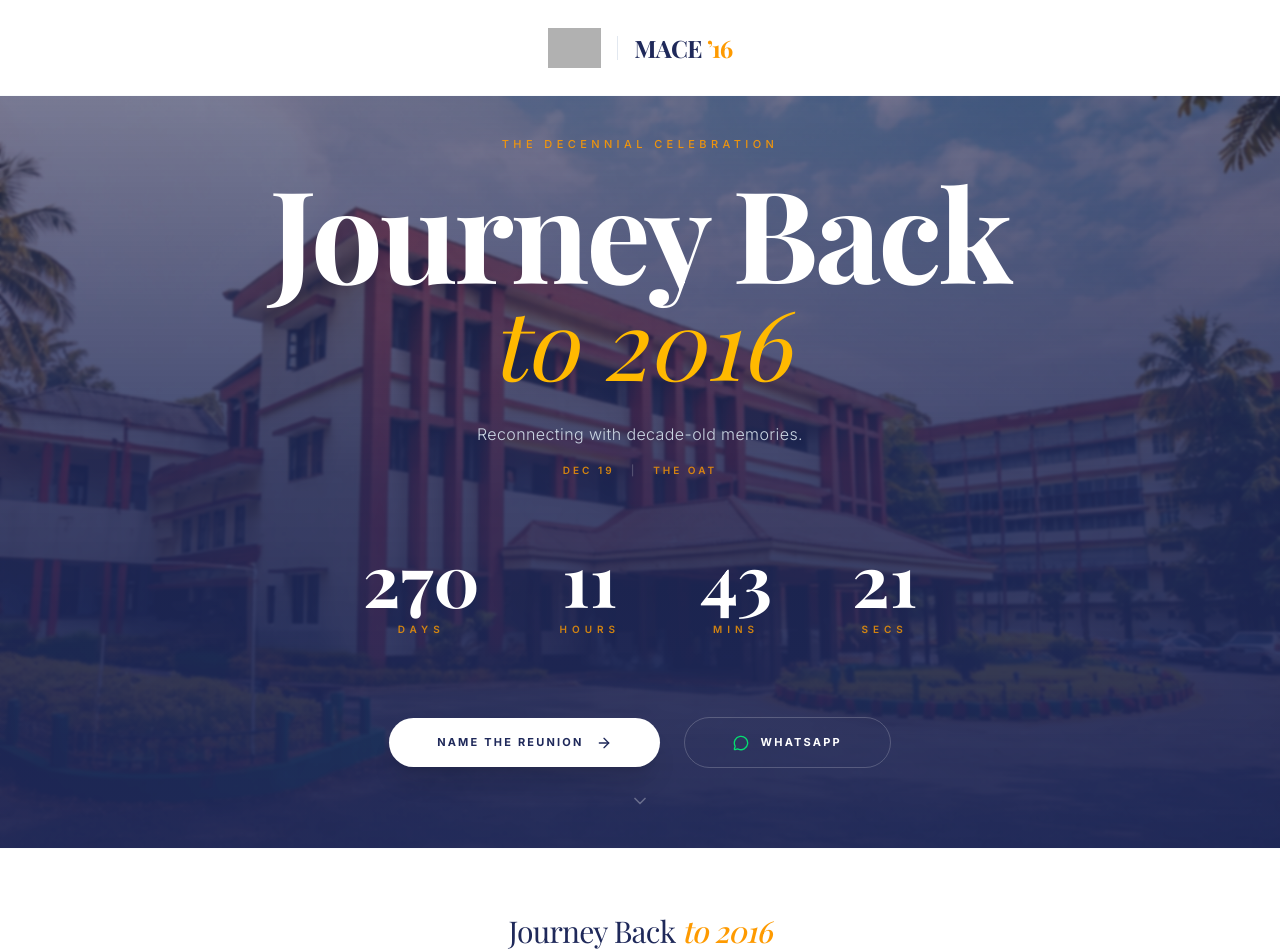
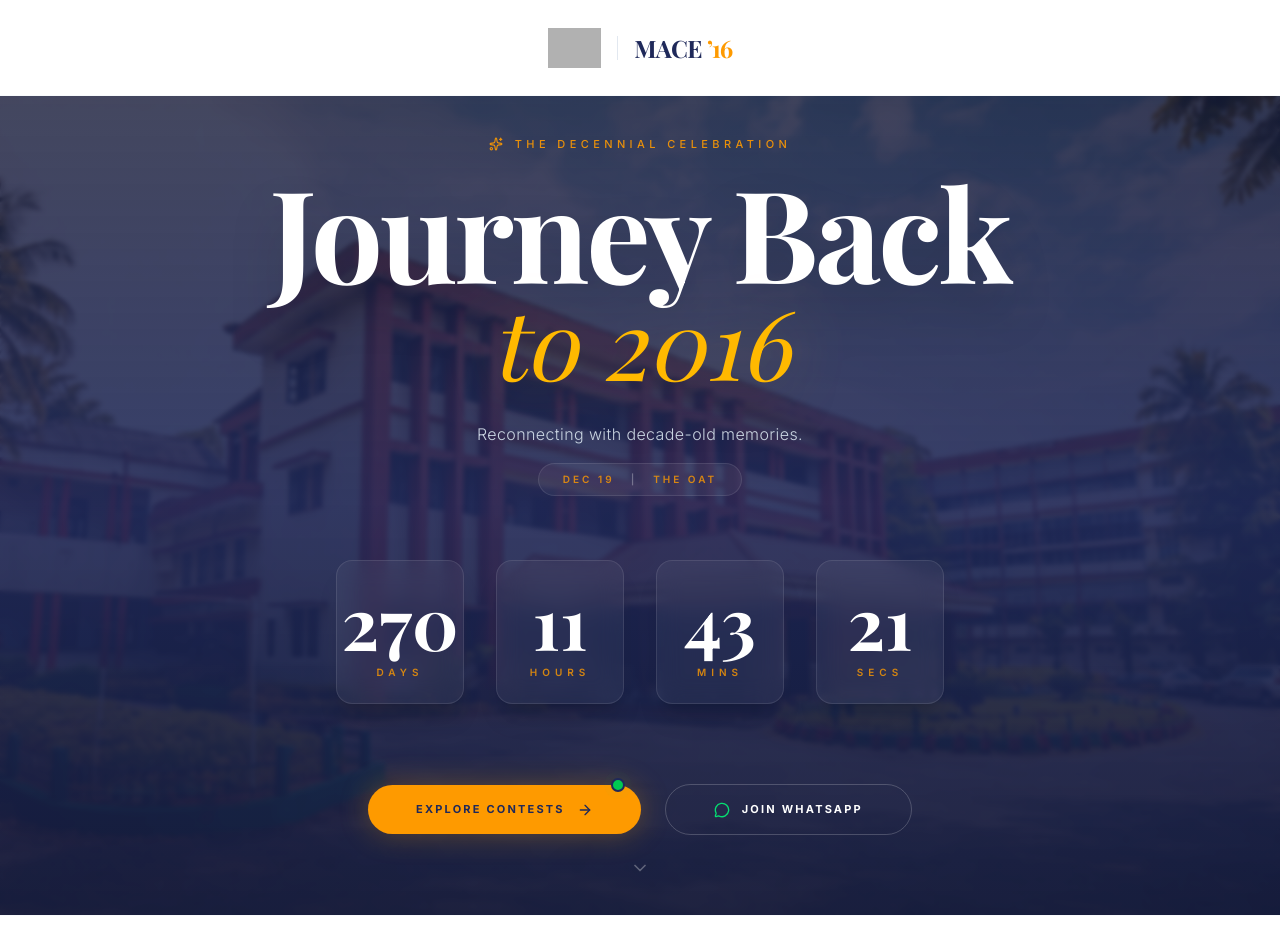
Before and after one commit to mace-2016/alumnimeet, a Next.js app: page / in a window 1280 px wide. Shown: the top 952 px of the page. Built offline with nearby package versions, Linux system fonts and the light colour scheme; grey boxes are pictures that could not be loaded; a web font is replaced by a local one.

Commit message:
Update page.tsx

```diff
--- a/app/page.tsx
+++ b/app/page.tsx
@@ -5,15 +5,22 @@ import Link from "next/link";
 import { ArrowRight, MessageCircle, Sparkles, ChevronDown } from "lucide-react";
 
 export default function HomePage() {
+  const [mounted, setMounted] = useState(false);
   const [timeLeft, setTimeLeft] = useState({ days: 0, hours: 0, minutes: 0, seconds: 0 });
 
   useEffect(() => {
+    setMounted(true); // Prevents Next.js hydration mismatch on the timer
+
     // Targeted to Dec 19, 2026
     const targetDate = new Date("2026-12-19T00:00:00").getTime();
+
     const timer = setInterval(() => {
       const now = new Date().getTime();
       const distance = targetDate - now;
-      if (distance < 0) { clearInterval(timer); return; }
+      if (distance < 0) {
+        clearInterval(timer);
+        return;
+      }
       setTimeLeft({
         days: Math.floor(distance / (1000 * 60 * 60 * 24)),
         hours: Math.floor((distance % (1000 * 60 * 60 * 24)) / (1000 * 60 * 60)),
@@ -21,72 +28,93 @@ export default function HomePage() {
         seconds: Math.floor((distance % (1000 * 60)) / 1000),
       });
     }, 1000);
+
     return () => clearInterval(timer);
   }, []);
 
   return (
     <div className="relative min-h-[calc(100vh-80px)] w-full flex flex-col items-center justify-center overflow-hidden font-sans">
+
+      {/* Background matches the Contest Hub depth perfectly */}
       <div className="absolute inset-0 bg-cover bg-center bg-no-repeat" style={{ backgroundImage: "url('/hero.jpg')" }} />
-      <div className="absolute inset-0 bg-gradient-to-b from-[#1f295a]/60 via-[#1f295a]/85 to-[#1f295a]/95 backdrop-blur-[1px]" />
+      <div className="absolute inset-0 bg-gradient-to-b from-[#151c3d]/80 via-[#1f295a]/90 to-[#151c3d]/95 backdrop-blur-[2px]" />
 
       <main className="relative z-10 w-full max-w-6xl px-6 text-center text-white pt-10 pb-20">
+
         <div className="animate-in fade-in slide-in-from-top-4 duration-1000 text-center">
-  <p className="text-[11px] font-medium uppercase tracking-[0.4em] text-amber-500 mb-6 opacity-90">
-    The Decennial Celebration
+          <p className="text-[11px] font-medium uppercase tracking-[0.4em] text-amber-500 mb-6 opacity-90 flex items-center justify-center gap-3">
+            <Sparkles className="w-3.5 h-3.5" /> The Decennial Celebration
           </p>
 
-  <h1 className="text-6xl md:text-9xl font-serif leading-[0.85] mb-8">
+          <h1 className="text-6xl md:text-9xl font-serif leading-[0.85] mb-8 drop-shadow-2xl">
             <span className="block font-bold tracking-tight text-white">Journey Back</span>
-    <span className="text-amber-400 italic font-light lowercase text-5xl md:text-8xl mt-2 block">
+            <span className="text-amber-400 italic font-light lowercase text-5xl md:text-8xl mt-2 block drop-shadow-[0_0_30px_rgba(251,191,36,0.2)]">
               to 2016
             </span>
           </h1>
 
-  {/* Your Updated Section - Minimal & Clean */}
           <div className="space-y-4 mb-16">
             <p className="text-sm md:text-base text-slate-300 max-w-lg mx-auto font-light tracking-wide leading-relaxed px-4">
               Reconnecting with decade-old memories.
             </p>
 
-    <div className="flex items-center justify-center gap-4 text-[10px] uppercase tracking-[0.3em] text-amber-500/80 font-semibold">
+            <div className="flex items-center justify-center gap-4 text-[10px] uppercase tracking-[0.3em] text-amber-500/80 font-semibold bg-white/5 inline-flex px-6 py-2 rounded-full border border-white/10">
               <span>Dec 19</span>
-      <span className="opacity-20 text-white">|</span>
+              <span className="opacity-30 text-white">|</span>
               <span>The OAT</span>
             </div>
           </div>
         </div>
 
-        {/* Countdown Grid: Lightened Weights */}
-        <div className="flex flex-wrap justify-center gap-10 md:gap-20 mb-20 animate-in fade-in zoom-in duration-1000 delay-300">
+        {/* Enhanced Glassmorphism Countdown Grid */}
+        <div className="flex flex-wrap justify-center gap-4 sm:gap-6 md:gap-8 mb-20 animate-in fade-in zoom-in duration-1000 delay-300">
           {[
             { label: "Days", value: timeLeft.days },
             { label: "Hours", value: timeLeft.hours },
             { label: "Mins", value: timeLeft.minutes },
             { label: "Secs", value: timeLeft.seconds },
           ].map((item, idx) => (
-            <div key={idx} className="flex flex-col items-center">
-              <span className="text-5xl md:text-7xl font-serif font-bold text-white mb-2 leading-none">
-                {String(item.value).padStart(2, '0')}
+            <div
+              key={idx}
+              className="flex flex-col items-center justify-center bg-white/5 border border-white/10 backdrop-blur-md rounded-2xl w-20 h-24 sm:w-28 sm:h-32 md:w-32 md:h-36 shadow-xl"
+            >
+              <span className="text-4xl sm:text-5xl md:text-7xl font-serif font-bold text-white mb-1 md:mb-2 leading-none">
+                {mounted ? String(item.value).padStart(2, '0') : "00"}
               </span>
-              <span className="text-[10px] uppercase tracking-[0.5em] text-amber-500/80 font-semibold">
+              <span className="text-[9px] sm:text-[10px] uppercase tracking-[0.4em] sm:tracking-[0.5em] text-amber-500/80 font-semibold">
                 {item.label}
               </span>
             </div>
           ))}
         </div>
 
+        {/* Call to Actions */}
         <div className="flex flex-col sm:flex-row items-center justify-center gap-6 animate-in fade-in slide-in-from-bottom-6 duration-1000 delay-500">
+
+          {/* Primary CTA with Pulsing Indicator */}
           <Link
-            href="/eventname"
-            className="group px-12 py-4 bg-white text-[#1f295a] rounded-full font-bold text-[11px] uppercase tracking-[0.2em] hover:bg-amber-400 transition-all flex items-center gap-3 shadow-xl active:scale-95"
+            href="/contest"
+            className="group relative px-12 py-4 bg-amber-500 text-[#1f295a] rounded-full font-bold text-[11px] uppercase tracking-[0.2em] hover:bg-amber-400 transition-all flex items-center gap-3 shadow-[0_0_30px_rgba(245,158,11,0.3)] active:scale-95"
           >
-            Name the Reunion <ArrowRight className="w-4 h-4" />
+            {/* Live Pulse Dot */}
+            <span className="absolute top-0 right-4 -translate-y-1/2 flex h-3.5 w-3.5">
+              <span className="animate-ping absolute inline-flex h-full w-full rounded-full bg-green-400 opacity-75"></span>
+              <span className="relative inline-flex rounded-full h-3.5 w-3.5 bg-green-500 border-2 border-[#1f295a]"></span>
+            </span>
+            Explore Contests <ArrowRight className="w-4 h-4" />
           </Link>
 
-          <button className="px-12 py-4 bg-transparent border border-white/20 text-white rounded-full font-bold text-[11px] uppercase tracking-[0.2em] hover:bg-white/10 transition-all flex items-center gap-3 active:scale-95">
+          {/* Functional WhatsApp Link */}
+          <a
+            href="https://chat.whatsapp.com/YOUR_GROUP_LINK_HERE"
+            target="_blank"
+            rel="noopener noreferrer"
+            className="px-12 py-4 bg-transparent border border-white/20 text-white rounded-full font-bold text-[11px] uppercase tracking-[0.2em] hover:bg-white/10 transition-all flex items-center gap-3 active:scale-95"
+          >
             <MessageCircle className="w-4 h-4 text-green-400" />
-            WhatsApp
-          </button>
+            Join WhatsApp
+          </a>
+
         </div>
       </main>
 
```
Lines whose indentation alone changed are shown as unchanged.
